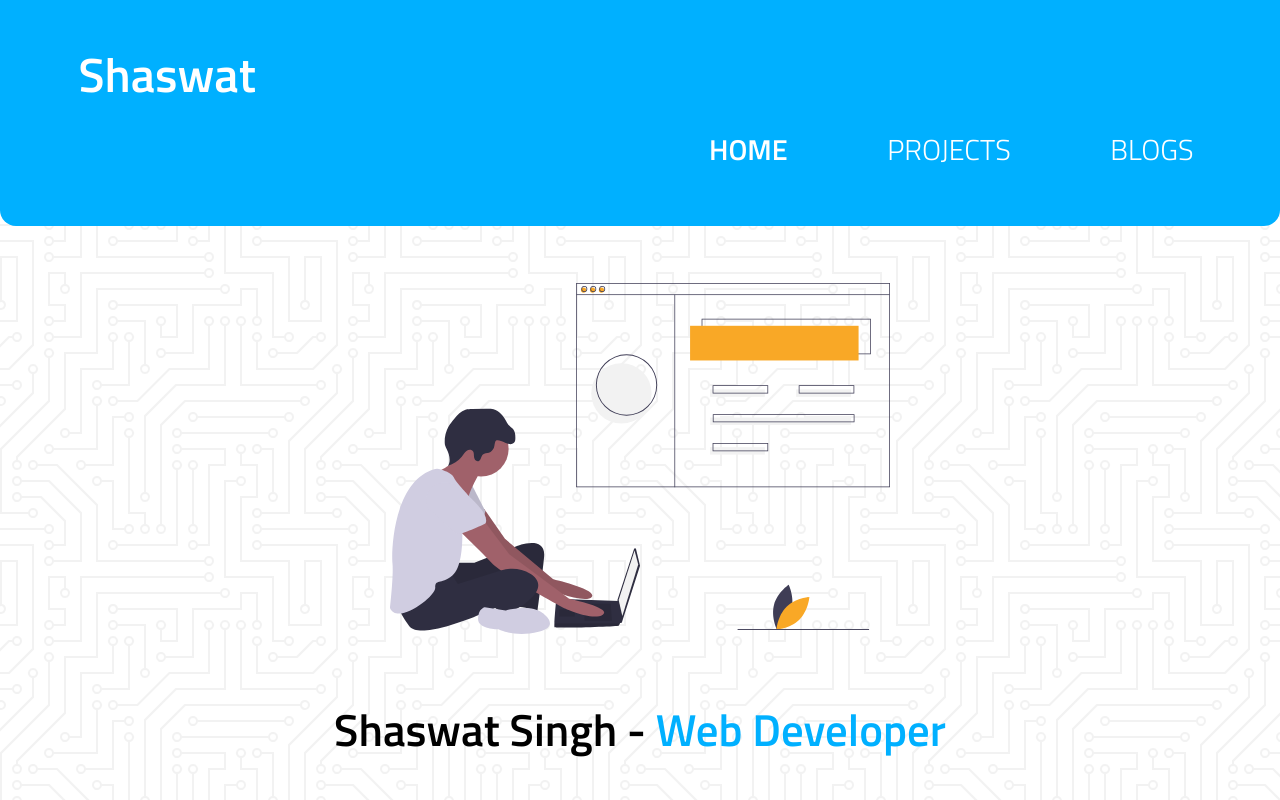
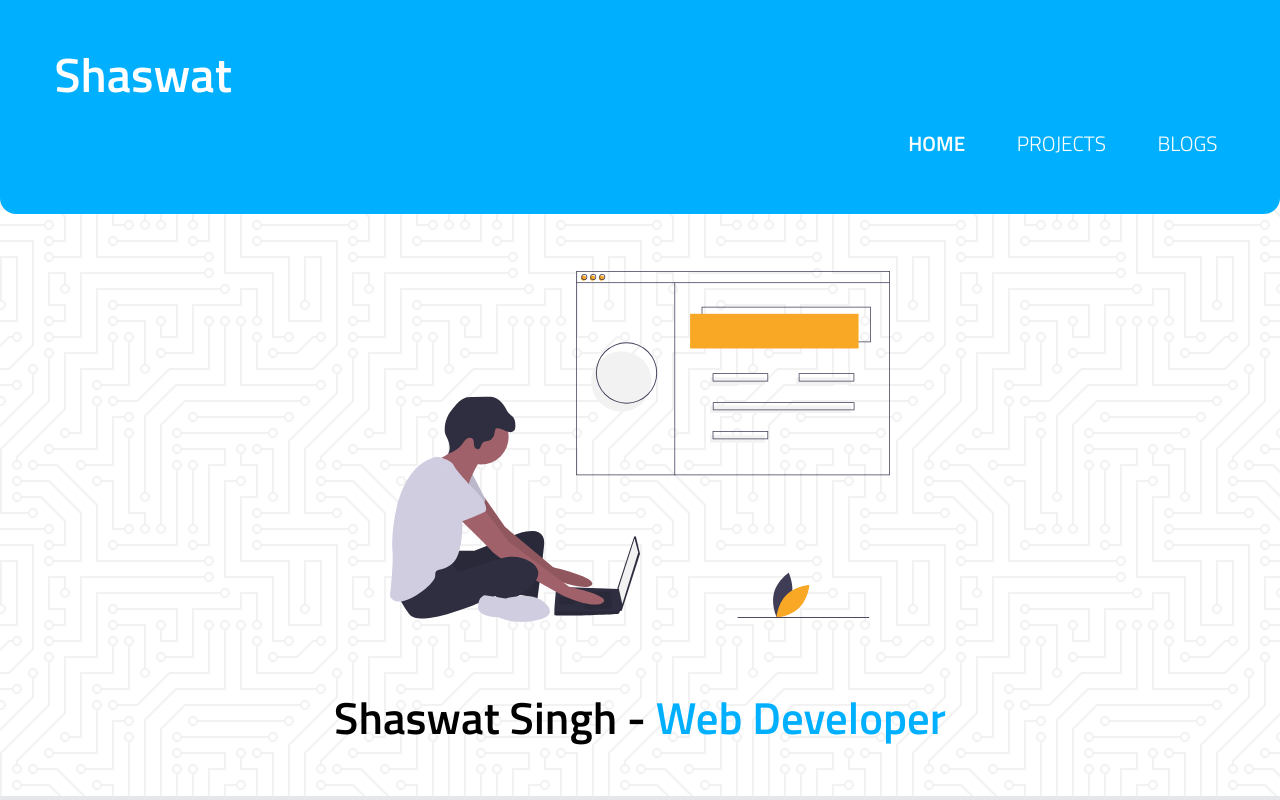
Before and after one commit to shaswatsingh19/Website-Portfolio, a plain HTML site: page index.html in a window 1280 px wide. Shown: the top 800 px of the page. Drawn offline with Linux system fonts and the light colour scheme.

Commit message:
adding all files

```diff
--- a/css/style.css
+++ b/css/style.css
@@ -112,8 +112,7 @@ a{
 }
 
 .navigation a {
-  font-size: 1.8rem;
-  padding: 0 2.5rem;
+  font-size: 1.3rem
 }
 
 .nav-brand {
```
